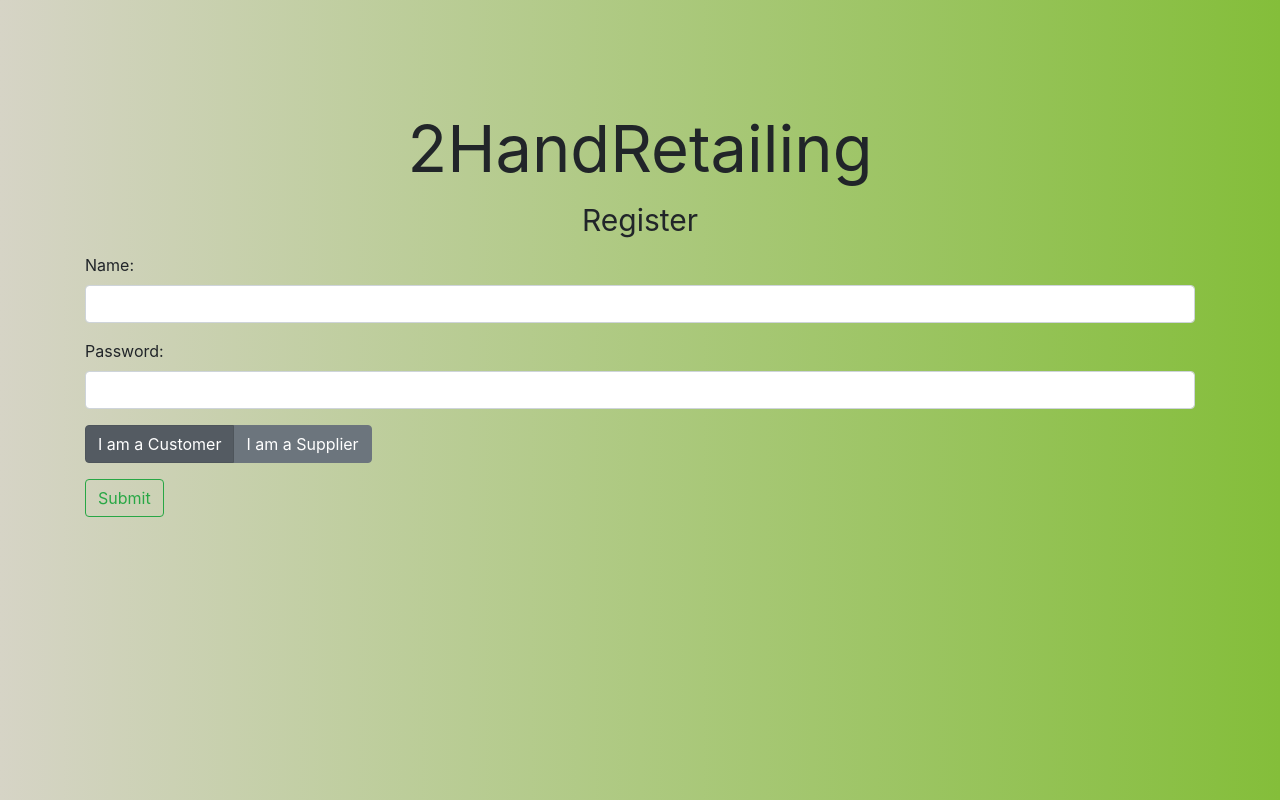
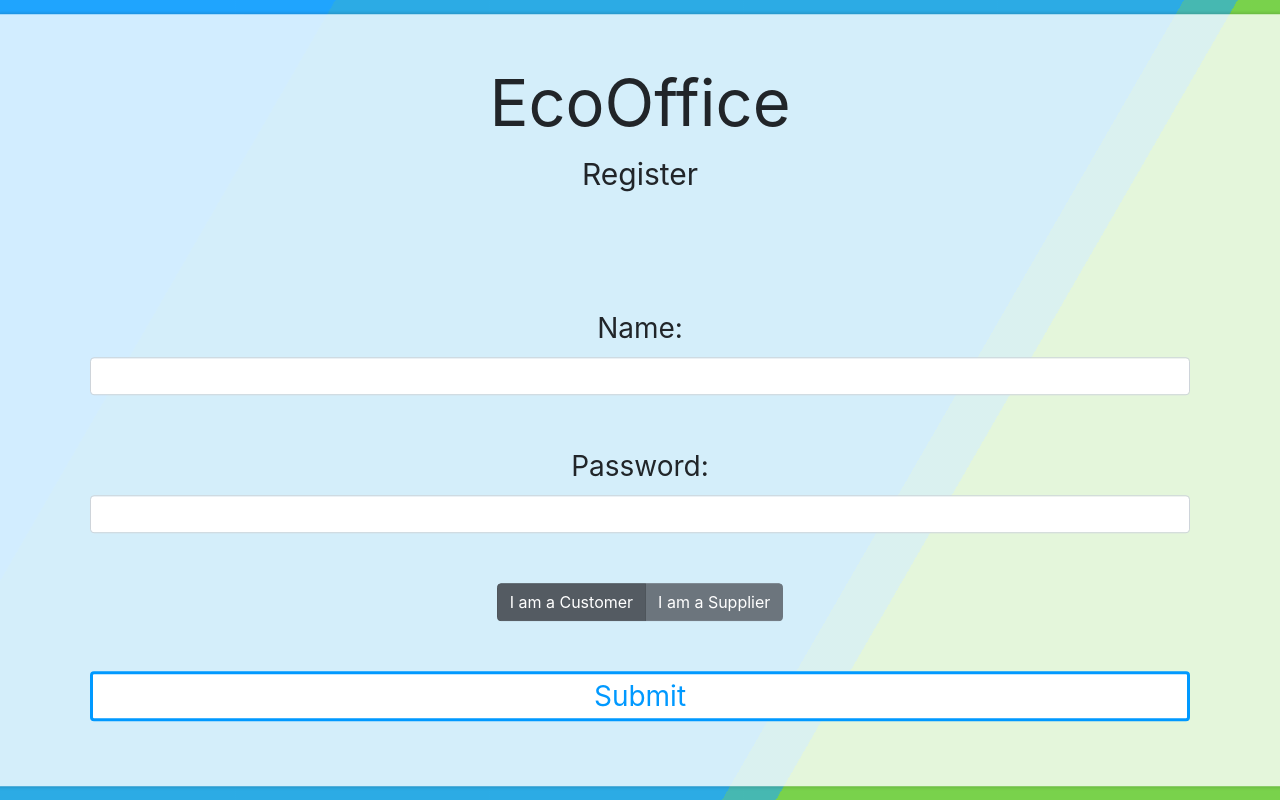
Before and after one commit to kiko1134/Safety, a Flask app: page /register in a window 1280 px wide. Run offline with Flask 2, Linux system fonts and the light colour scheme; some libraries are stand-ins or nearby versions.

Commit message:
Login and Register HTML and CSS separated

```diff
--- a/EcoOfficev1/static/index.css
+++ b/EcoOfficev1/static/index.css
@@ -15,7 +15,7 @@
 
 .row:after {
     clear: both;
-    content="";
+    content:"";
     display: table;
 }
 
--- /dev/null
+++ b/EcoOfficev1/static/register.css
@@ -0,0 +1,143 @@
+.logo {
+    font-size: 65px;
+    transition-timing-function: ease-out;
+    text-align: center;
+    padding-top: 0px;
+    -webkit-animation-duration: 10s;
+    animation-duration: 1.5s;
+    -webkit-animation-fill-mode: both;
+    animation-fill-mode: both;
+}
+
+.loginText {
+    font-size: 30px;
+    transition-timing-function: ease-out;
+    text-align: center;
+    padding-bottom: 10px;
+    -webkit-animation-duration: 10s;
+    animation-duration: 2.5s;
+    -webkit-animation-fill-mode: both;
+    animation-fill-mode: both;
+    margin-bottom: 100px;
+}
+
+.form-group{
+    margin-bottom: 50px;
+}
+
+input{
+    margin-bottom: 30px;
+}
+
+label{
+    font-size: 28px;
+}
+
+input{
+    font-size: 30px;
+}
+
+button{
+    border:solid 3px #0099ff;
+    border-radius: 4px;
+    background-color: white;
+    color: #0099ff;
+    height: 50px;
+    width: 1100px;
+    font-size: 28px;
+    margin-bottom: 25px;
+}
+
+button:hover{
+    background-color: #0099ff;
+    color: white;
+}
+
+
+@-webkit-keyframes fadeInDown {
+    0% {
+       opacity: 0;
+       -webkit-transform: translateY(-20px);
+    }
+    100% {
+       opacity: 1;
+       -webkit-transform: translateY(0);
+    }
+}
+
+@keyframes fadeInDown {
+    0% {
+       opacity: 0;
+       transform: translateY(-20px);
+    }
+    100% {
+       opacity: 1;
+       transform: translateY(0);
+    }
+}
+
+.fadeInDown {
+    -webkit-animation-name: fadeInDown;
+    animation-name: fadeInDown;
+}
+
+.main{
+    width: 100%;
+    position:relative;
+    overflow: hidden;
+}
+
+html {
+  height:100%;
+}
+
+body {
+  margin:0;
+}
+
+.bg {
+  animation:slide 3s ease-in-out infinite alternate;
+  background-image: linear-gradient(-60deg, #6c3 50%, #09f 50%);
+  bottom:0;
+  left:-50%;
+  opacity:.5;
+  position:fixed;
+  right:-50%;
+  top:0;
+  z-index:-1;
+}
+
+.bg2 {
+  animation-direction:alternate-reverse;
+  animation-duration:4s;
+}
+
+.bg3 {
+  animation-duration:5s;
+}
+
+.content {
+  background-color:rgba(255,255,255,.8);
+  border-radius:.25em;
+  box-shadow:0 0 .25em rgba(0,0,0,.25);
+  box-sizing:border-box;
+  left:50%;
+  padding: 5vmin 10vmin;
+  position:fixed;
+  text-align:center;
+  top:50%;
+  transform:translate(-50%, -50%);
+}
+
+h1 {
+  font-family:monospace;
+}
+
+@keyframes slide {
+  0% {
+    transform:translateX(-25%);
+  }
+  100% {
+    transform:translateX(25%);
+  }
+}
--- a/EcoOfficev1/templates/register.html
+++ b/EcoOfficev1/templates/register.html
@@ -9,73 +9,19 @@
     <script src="https://cdnjs.cloudflare.com/ajax/libs/popper.js/1.16.0/umd/popper.min.js"></script>
     <script src="https://maxcdn.bootstrapcdn.com/bootstrap/4.5.2/js/bootstrap.min.js"></script>
 
-
-<style>
-.logo {
-    font-size: 65px;
-    transition-timing-function: ease-out;
-    text-align: center;
-    padding-top: 100px;
-    -webkit-animation-duration: 10s;
-    animation-duration: 1.5s;
-    -webkit-animation-fill-mode: both;
-    animation-fill-mode: both;
-}
-
-.loginText {
-    font-size: 30px;
-    transition-timing-function: ease-out;
-    text-align: center;
-    padding-bottom: 10px;
-    -webkit-animation-duration: 10s;
-    animation-duration: 2.5s;
-    -webkit-animation-fill-mode: both;
-    animation-fill-mode: both;
-}
+    <link rel = "stylesheet" href="../static/register.css">
 
 
-@-webkit-keyframes fadeInDown {
-    0% {
-       opacity: 0;
-       -webkit-transform: translateY(-20px);
-    }
-    100% {
-       opacity: 1;
-       -webkit-transform: translateY(0);
-    }
-}
-
-@keyframes fadeInDown {
-    0% {
-       opacity: 0;
-       transform: translateY(-20px);
-    }
-    100% {
-       opacity: 1;
-       transform: translateY(0);
-    }
-}
-
-.fadeInDown {
-    -webkit-animation-name: fadeInDown;
-    animation-name: fadeInDown;
-}
-
-.main{
-    width: 100%;
-    height:100vh;
-    position:relative;
-    overflow: hidden;
-    background: linear-gradient(to right, #d6d4c6, #84be3a);
-}
-
-</style>
 </head>
 
 
 <body>
+<div class="bg"></div>
+<div class="bg bg2"></div>
+<div class="bg bg3"></div>
+<div class="content">
     <div class = "main">
-     <div class="logo fadeInDown">2HandRetailing</div>
+        <div class="logo fadeInDown"><EcoOffice>EcoOffice</EcoOffice></div>
         <div class="loginText fadeInDown">Register</div>
 
         <div class="container">
@@ -98,9 +44,9 @@
                   </label>
                 </div>
             </div>
-          <button class="btn btn-outline-success" type="submit" value="Submit">Submit</button>
+              <button type="submit" value="Submit">Submit</button>
           </form>
         </div>
     </div>
-
+</div>
 </body>
```
Also changed, not shown: EcoOfficev1/static/home.css (+0 -12 lines), EcoOfficev1/static/login.css (added, +139 -0 lines), EcoOfficev1/templates/login.html (+9 -63 lines). Lines whose indentation alone changed are shown as unchanged.
